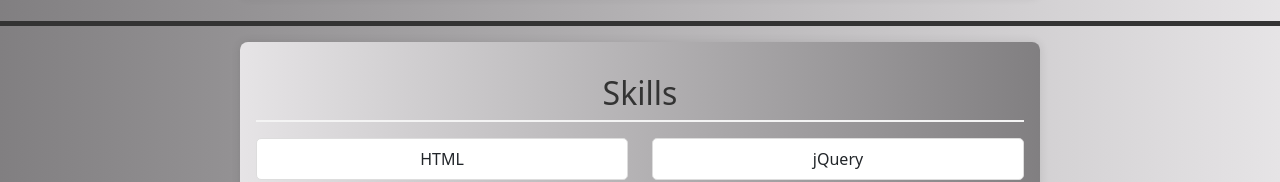
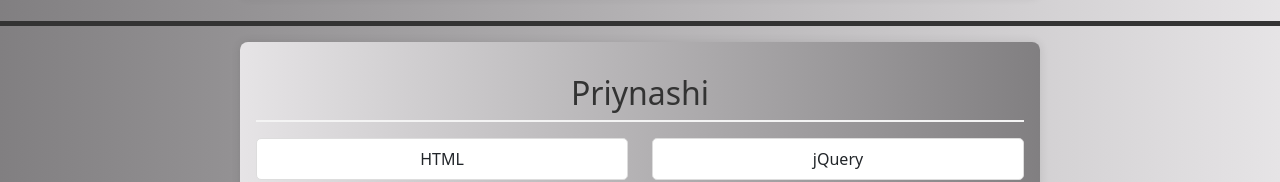
Before and after one commit to priyanshijariwala/priyanshi_resume, a plain HTML site: page index.html in a window 1280 px wide. Shown: the part 971-1153 px from the top of the page. Drawn offline with nearby package versions, Linux system fonts and the light colour scheme.

Commit message:
name change

```diff
--- a/index.html
+++ b/index.html
@@ -47,7 +47,7 @@
     <p class="line"></p>
 
     <section id="skills">
-        <h2>Skills</h2>
+        <h2>Priynashi</h2>
         <div class="row">
 
             <ul class="col-sm-6">
```
